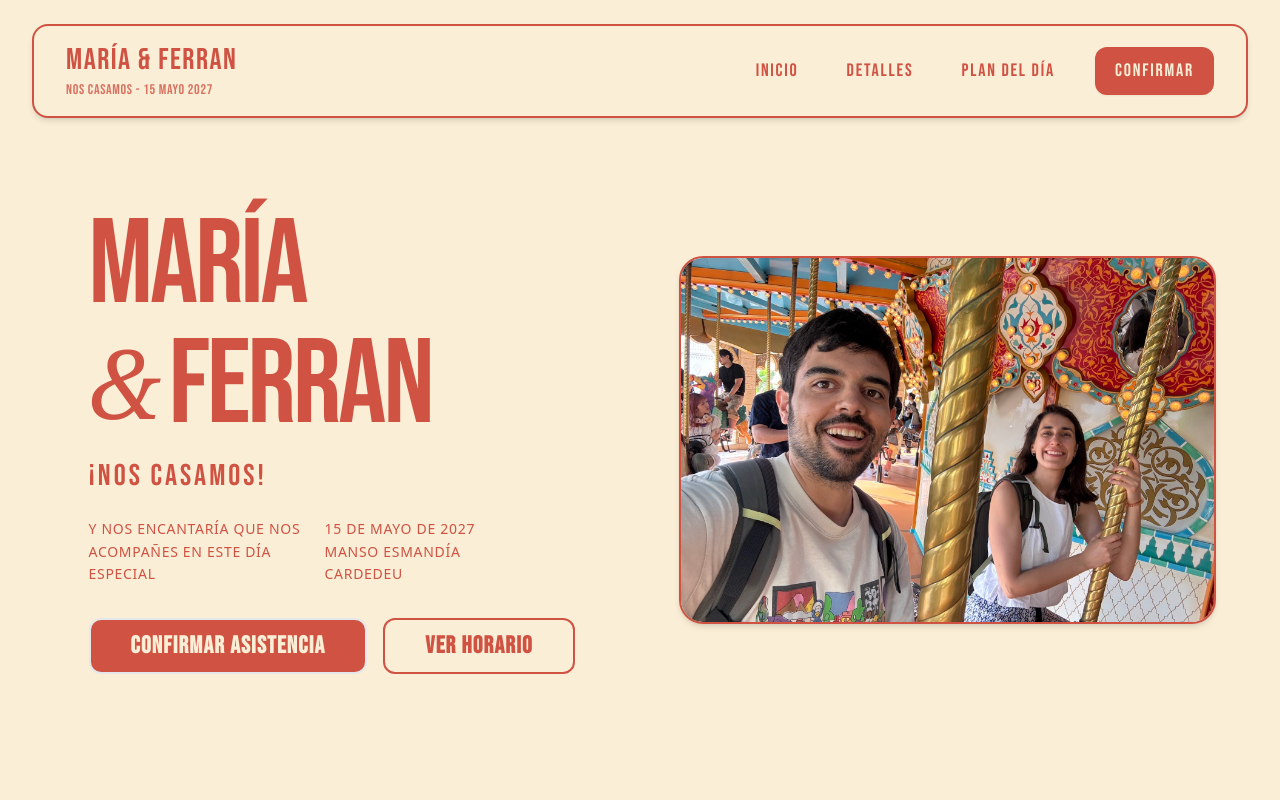
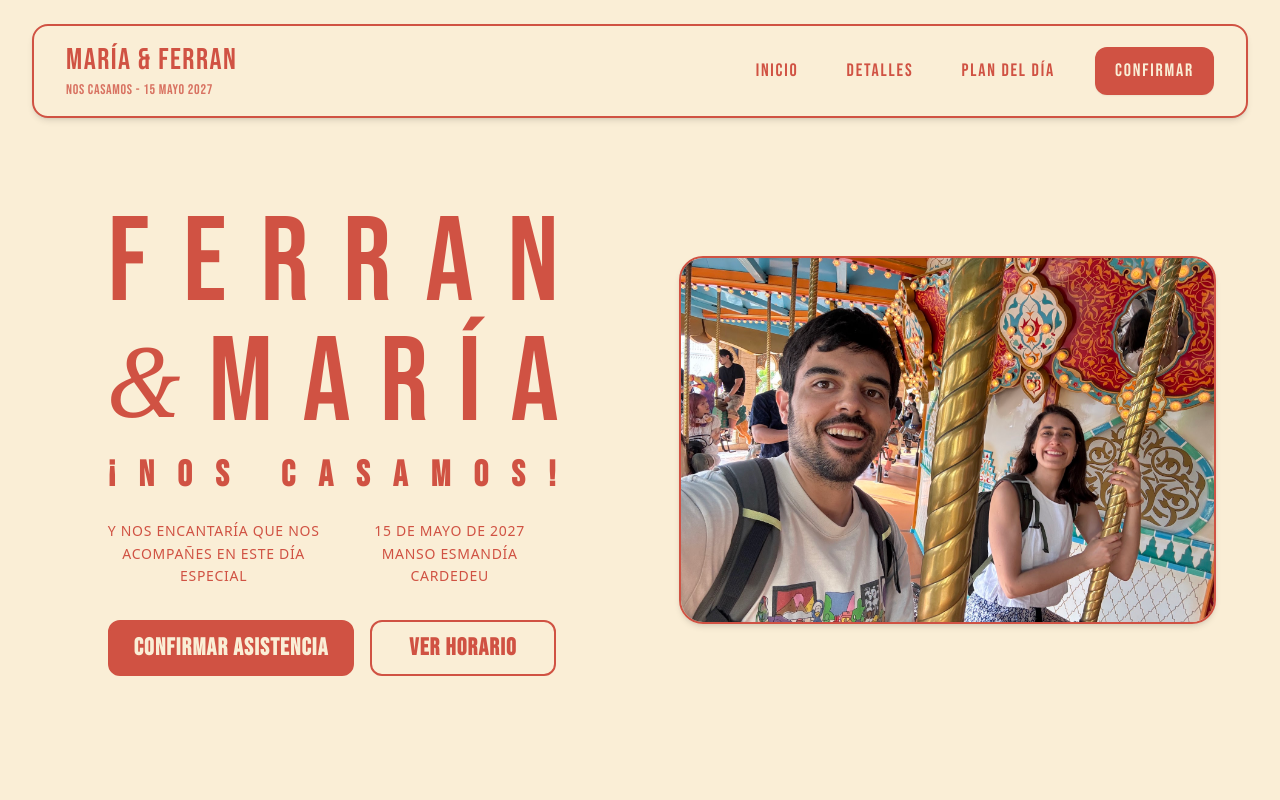
Before and after one commit to ferranmafe/wedding-webpage, a React (Vite) app: page / in a window 1280 px wide. Shown: the top 800 px of the page. Built offline with nearby package versions, Linux system fonts and the light colour scheme; no server answers.

Commit message:
Fixed some small layout issues

```diff
--- a/src/components/ButtonLink.tsx
+++ b/src/components/ButtonLink.tsx
@@ -2,15 +2,18 @@ type Props = {
   variant?: "primary" | "secondary"
   href?: string
   children: React.ReactNode
+  className?: string
 }
 
-export const ButtonLink = ({variant = "primary", href, children}: Props) => {
-  let className = variant == "primary" ?
-    "bg-primary text-secondary font-bebas-neue tracking-wider border-2 rounded-xl text-2xl font-bold py-2.5 px-10 hover:bg-primary-hover transition-all duration-200 hover:shadow-md" :
-    "font-bebas-neue tracking-wider border-primary bg-secondary border-2 rounded-xl text-2xl font-bold py-2.5 px-10 text-primary hover:text-secondary hover:bg-primary hover:border-primary-hover transition-all duration-200 hover:shadow-md"
+export const ButtonLink = ({variant = "primary", href, children, className = ""}: Props) => {
+  const baseClasses = "inline-flex items-center justify-center text-center whitespace-nowrap font-bebas-neue tracking-wider border-2 rounded-xl text-xl sm:text-2xl font-bold py-2.5 px-4 sm:px-6 transition-all duration-200 hover:shadow-md cursor-pointer"
+
+  const variantClasses = variant === "primary"
+    ? "bg-primary text-secondary border-primary hover:bg-primary-hover hover:border-primary-hover"
+    : "border-primary bg-secondary text-primary hover:text-secondary hover:bg-primary hover:border-primary-hover"
 
   return (
-    <a href={href} className={className}>
+    <a href={href} className={`${baseClasses} ${variantClasses} ${className}`}>
       {children}
     </a>
   )
--- a/src/sections/home.tsx
+++ b/src/sections/home.tsx
@@ -8,35 +8,56 @@ export const Home = () => {
     >
       {/* Columna Izquierda: Centrada ópticamente con w-fit */}
       <div className="w-full md:w-1/2 flex justify-center items-center py-4">
-        <div className="flex flex-col items-start w-fit">
-          <h1 className="font-bebas-neue uppercase text-primary text-7xl sm:text-8xl lg:text-[7.5rem] leading-[0.88] tracking-tight mb-3 flex flex-col items-start">
-            <span>María</span>
-            <span className="flex items-center gap-3">
-              <span className="font-serif italic font-normal text-6xl sm:text-7xl lg:text-8xl -mt-2">&</span>
-              <span>Ferran</span>
-            </span>
+        <div className="flex flex-col items-start w-full max-w-md">
+          <h1 className="font-bebas-neue uppercase text-primary text-7xl sm:text-8xl lg:text-[7.5rem] leading-[0.88] tracking-tight mb-3 flex flex-col w-full">
+            <div className="flex flex-col w-full mx-auto md:mx-0 max-w-80 md:max-w-full ">
+              <div className="w-full flex justify-between select-none font-bebas-neue" aria-label="Ferran">
+                {Array.from("FERRAN").map((char, index) => (
+                  <span key={index} className="font-bebas-neue" aria-hidden="true">
+                    {char}
+                  </span>
+                ))}
+              </div>
+              <div className="w-full flex justify-between items-center select-none font-bebas-neue" aria-label="& María">
+                <span className="font-serif italic font-normal text-6xl sm:text-7xl lg:text-8xl -mt-2" aria-hidden="true">
+                  &
+                </span>
+                {Array.from("MARÍA").map((char, index) => (
+                  <span key={index} className="font-bebas-neue" aria-hidden="true">
+                    {char}
+                  </span>
+                ))}
+              </div>
+            </div>
           </h1>
 
-          <span className="font-bebas-neue uppercase text-primary tracking-widest text-2xl sm:text-3xl mb-6">
-            ¡Nos casamos!
-          </span>
+          <div
+            className="flex w-full max-w-80 mx-auto md:mx-0 md:max-w-full justify-between font-bebas-neue font-bold uppercase text-primary text-3xl sm:text-4xl mb-6 select-none"
+            aria-label="¡Nos casamos!"
+          >
+            {Array.from("¡Nos casamos!").map((char, index) => (
+              <span key={index} aria-hidden="true">
+                {char === " " ? "\u00A0" : char}
+              </span>
+            ))}
+          </div>
 
-          <div className="grid grid-cols-2 gap-6 text-primary text-xs sm:text-sm tracking-wider uppercase mb-8 w-full max-w-md font-sans">
-            <span className="leading-relaxed">
+          <div className="grid grid-cols-2 text-center items-center gap-6 text-primary text-xs sm:text-sm tracking-wider uppercase mb-8 w-full font-sans">
+            <span className="block w-full leading-relaxed">
               Y nos encantaría que nos acompañes en este día especial
             </span>
-            <span className="leading-relaxed font-medium">
+            <span className="block w-full leading-relaxed font-medium">
               15 de Mayo de 2027<br />
               Manso Esmandía<br />
               Cardedeu
             </span>
           </div>
 
-          <div className="flex flex-row gap-4 font-bebas-neue uppercase tracking-widest text-lg">
-            <ButtonLink variant="primary" href="#rsvp">
+          <div className="flex flex-row gap-4 font-bebas-neue uppercase tracking-widest text-lg w-full">
+            <ButtonLink variant="primary" href="#rsvp" className="flex-1">
               Confirmar asistencia
             </ButtonLink>
-            <ButtonLink variant="secondary" href="#details">
+            <ButtonLink variant="secondary" href="#details" className="flex-1">
               Ver horario
             </ButtonLink>
           </div>
--- a/src/sections/timeline.tsx
+++ b/src/sections/timeline.tsx
@@ -6,7 +6,7 @@ type TimelineRowProps = {
 
 const TimelineRow = ({ time, activity, detail }: TimelineRowProps) => {
   return (
-    <div className="py-6 sm:py-8 flex flex-row items-baseline gap-6 sm:gap-12">
+    <div className="py-6 sm:py-8 flex flex-row items-center gap-6 sm:gap-12">
       <div className="w-24 sm:w-32 shrink-0">
         <span className="font-bebas-neue text-4xl sm:text-5xl leading-none tracking-tight text-primary">
           {time}
```
